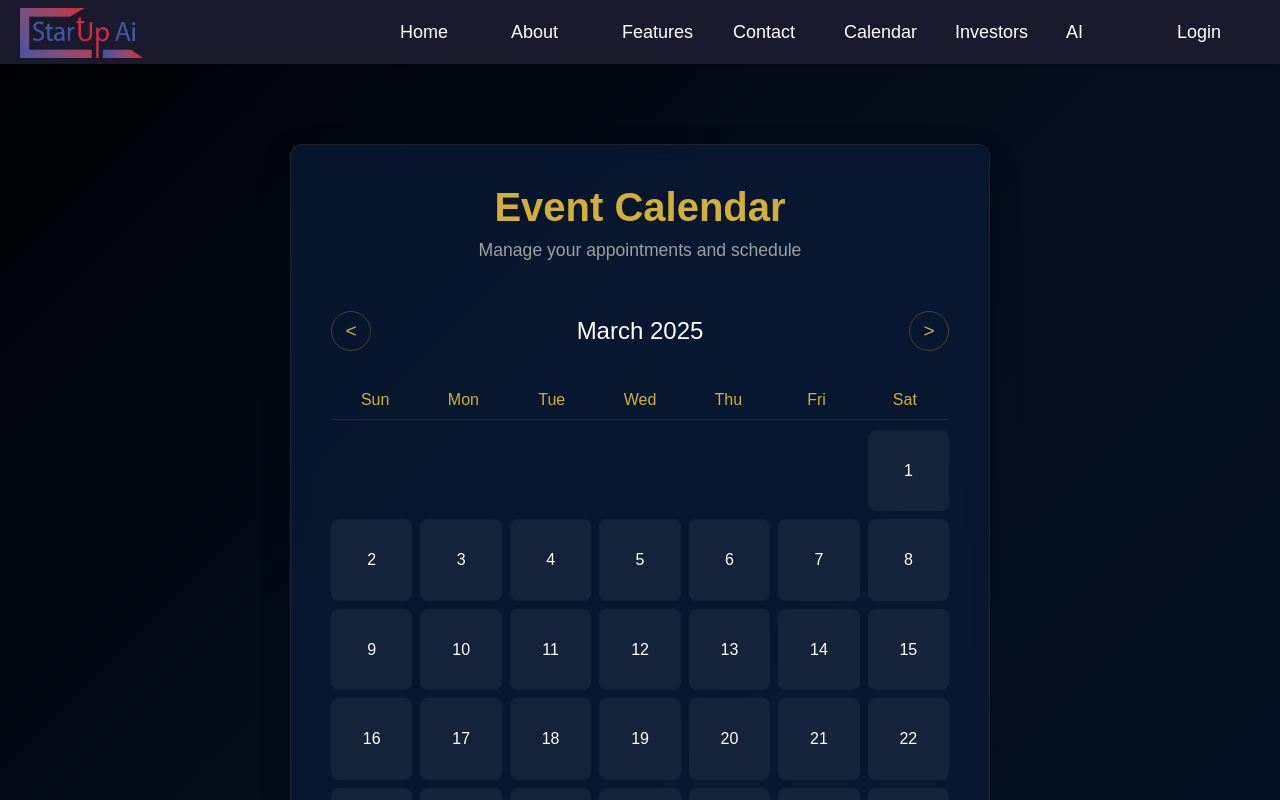
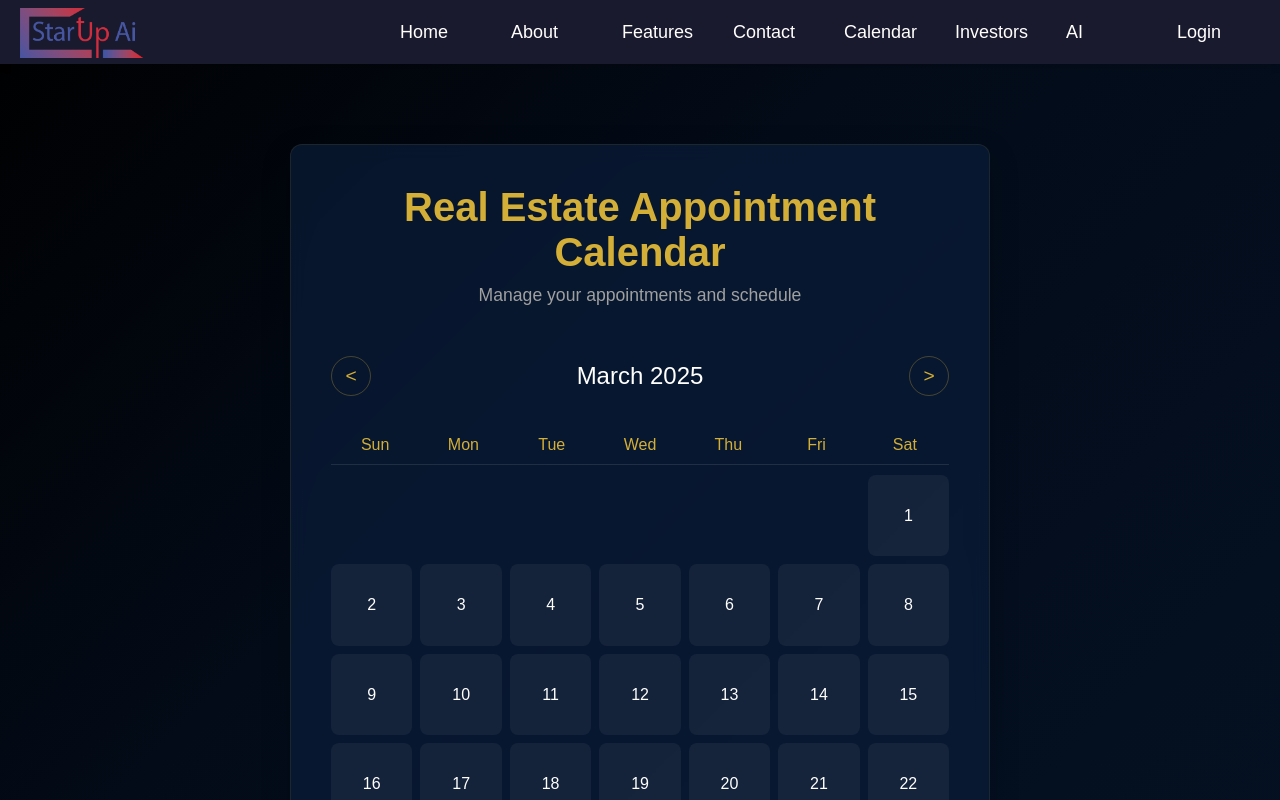
Before and after one commit to Mokshjain131/Bulba, a React (Vite) app in the folder Frontend/: page /calender in a window 1280 px wide. Shown: the top 800 px of the page. Built offline with nearby package versions, Linux system fonts and the light colour scheme.

Commit message:
Update calender.jsx

```diff
--- a/Frontend/src/pages/calender.jsx
+++ b/Frontend/src/pages/calender.jsx
@@ -137,7 +137,7 @@ const Calendar = () => {
 
       <div className="calendar-container">
         <div className="calendar-header">
-          <h1>Event Calendar</h1>
+          <h1>Real Estate Appointment Calendar</h1>
           <p>Manage your appointments and schedule</p>
         </div>
 
```
